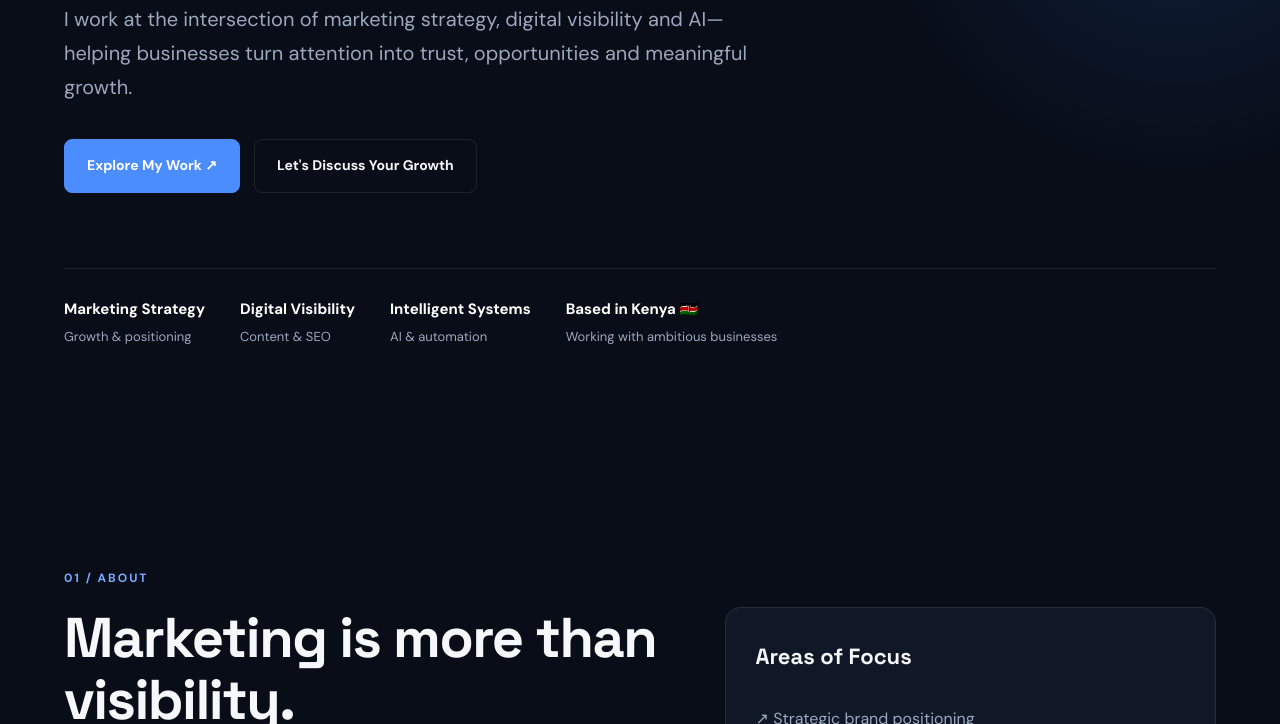
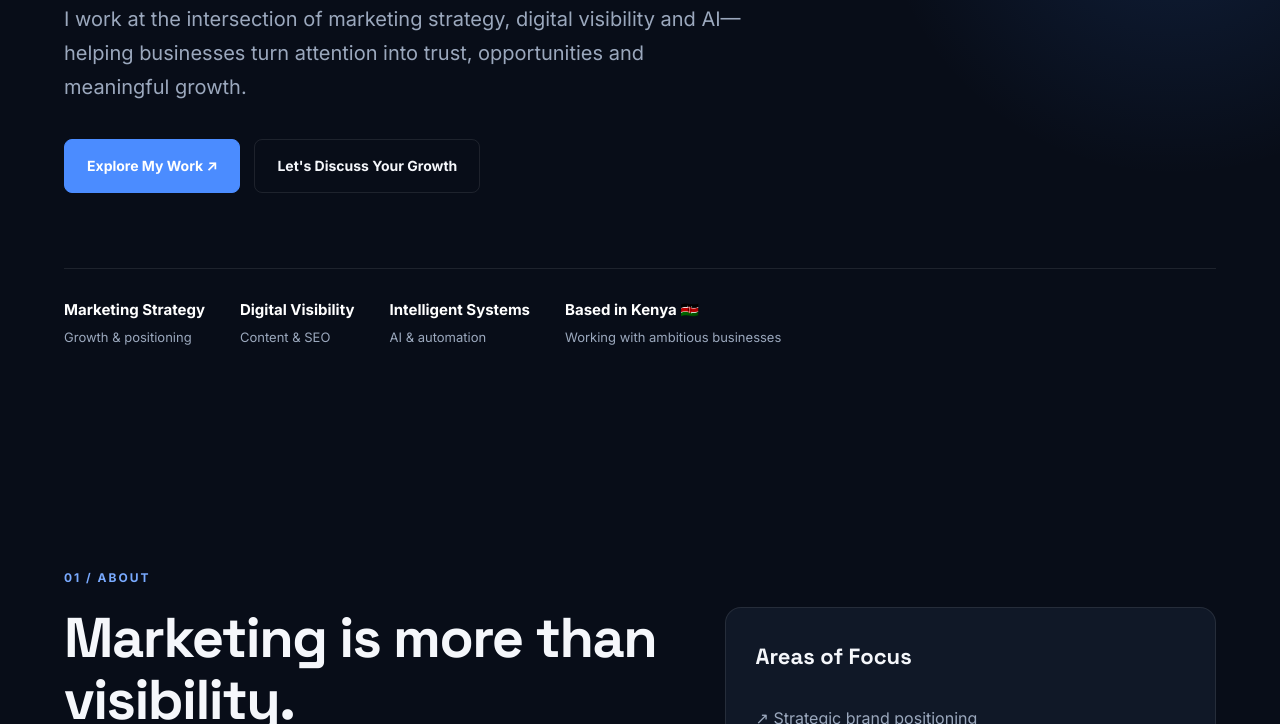
Before and after one commit to Mutuku-726/eric-mutuku-personal-website, a plain HTML site: page index.html in a window 1280 px wide. Shown: the part 548-1272 px from the top of the page. Drawn offline with Linux system fonts and the light colour scheme.

Commit message:
Replace font family from 'DM Sans' to 'Inter'

```diff
--- a/index.html
+++ b/index.html
@@ -31,8 +31,7 @@ gtag('config', 'G-TPY9GNSZXC');
 
 <link rel="preconnect" href="https://fonts.googleapis.com">
 <link rel="preconnect" href="https://fonts.gstatic.com" crossorigin>
-<link href="https://fonts.googleapis.com/css2?family=DM+Sans:wght@400;500;600;700&family=Space+Grotesk:wght@400;500;600;700&display=swap" rel="stylesheet">
-
+<link href="https://fonts.googleapis.com/css2?family=Inter:wght@400;500;600;700&family=Space+Grotesk:wght@400;500;600;700&display=swap" rel="stylesheet">
 <style>
 :root {
   --bg: #080d18;
@@ -59,7 +58,7 @@ html {
 body {
   background: var(--bg);
   color: var(--text);
-  font-family: "DM Sans", sans-serif;
+ font-family: "Inter", sans-serif;
   line-height: 1.7;
   overflow-x: hidden;
 }
```
